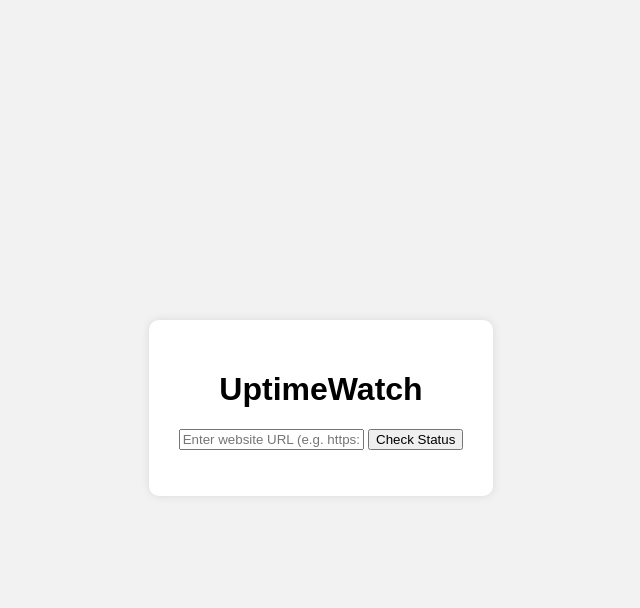
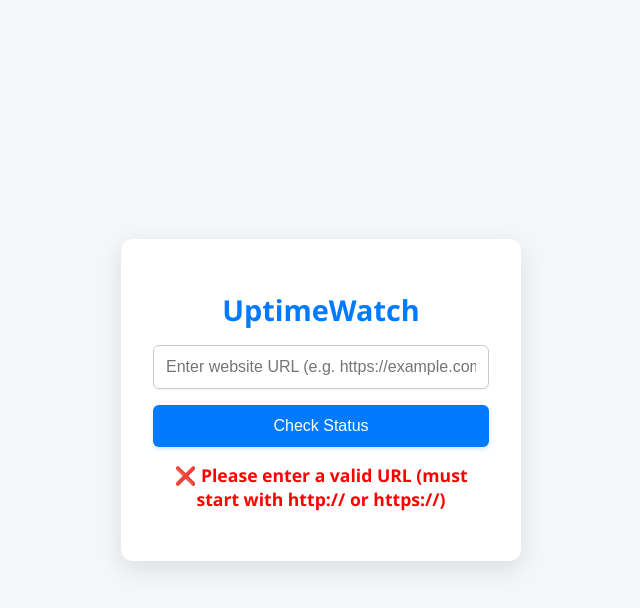
Before and after one commit to Ajanthan01/project1, a website: page frontend/index.html in a window 1280 px wide. Both pictures are taken after a click on the button "Check Status". Shown: the whole page, without its empty margins (319-959 px from the left). Drawn offline with Linux system fonts and the light colour scheme.

Commit message:
Saved changes before pulling

```diff
--- a/frontend/script.js
+++ b/frontend/script.js
@@ -1,15 +1,30 @@
-document.getElementById('checkForm').addEventListener('submit', async function(e) {
-  e.preventDefault();
+function checkStatus() {
+  const url = document.getElementById('urlInput').value.trim();
+  const result = document.getElementById('result');
 
-  const websiteURL = document.getElementById('websiteURL').value;
-  const resultDiv = document.getElementById('result');
 
-  try {
-    const response = await fetch(`http://localhost:3000/check?url=${encodeURIComponent(websiteURL)}`);
-    const data = await response.json();
+  result.className = '';
+  result.innerHTML = '';
 
-    resultDiv.innerHTML = `<p>${data.message}</p>`;
-  } catch (error) {
-    resultDiv.innerHTML = `<p style="color:red;">Error: ${error.message}</p>`;
+
+  if (!url.startsWith('http://') && !url.startsWith('https://')) {
+    result.textContent = '❌ Please enter a valid URL (must start with http:// or https://)';
+    result.classList.add('error');
+    return;
   }
-});
+
+
+  result.innerHTML = '<span class="loading">Checking status...</span>';
+  result.classList.add('loading');
+
+
+  fetch(url, { method: 'HEAD', mode: 'no-cors' })
+    .then(() => {
+      result.textContent = '✅ Website is UP!';
+      result.classList.add('success');
+    })
+    .catch(() => {
+      result.textContent = '❌ Website might be DOWN or unreachable.';
+      result.classList.add('error');
+    });
+}
--- a/frontend/style.css
+++ b/frontend/style.css
@@ -1,16 +1,123 @@
+
+* {
+  box-sizing: border-box;
+}
+
 body {
-    font-family: Arial, sans-serif;
-    background: #f2f2f2;
+  font-family: 'Segoe UI', Arial, sans-serif;
+  background-color: #f4f6f8;
+  margin: 0;
+  padding: 0;
+  height: 100vh;
   display: flex;
   justify-content: center;
   align-items: center;
-    height: 100vh;
 }
 
 .container {
+  background: #ffffff;
+  padding: 2rem;
+  border-radius: 12px;
+  box-shadow: 0 8px 24px rgba(0, 0, 0, 0.1);
   text-align: center;
-    background: white;
-    padding: 30px;
-    border-radius: 10px;
-    box-shadow: 0 0 10px rgba(0,0,0,0.1);
+  width: 90%;
+  max-width: 400px;
+  transition: transform 0.3s ease;
 }
+
+.container:hover {
+  transform: scale(1.01);
+}
+
+h1 {
+  margin-bottom: 1rem;
+  color: #007bff;
+  font-size: 1.8rem;
+}
+
+input[type="text"] {
+  width: 100%;
+  padding: 0.75rem;
+  border: 1px solid #ccc;
+  border-radius: 6px;
+  font-size: 1rem;
+  margin-bottom: 1rem;
+  transition: border-color 0.3s ease, box-shadow 0.3s ease;
+  box-shadow: 0 1px 2px rgba(0, 0, 0, 0.05);
+}
+
+input[type="text"]:focus {
+  border-color: #007bff;
+  outline: none;
+  box-shadow: 0 0 6px rgba(0, 123, 255, 0.3);
+}
+
+button {
+  width: 100%;
+  padding: 0.75rem;
+  background-color: #007bff;
+  color: white;
+  border: none;
+  border-radius: 6px;
+  font-size: 1rem;
+  cursor: pointer;
+  transition: background-color 0.3s ease, box-shadow 0.3s ease;
+  box-shadow: 0 2px 4px rgba(0, 123, 255, 0.2);
+}
+
+button:hover {
+  background-color: #0056b3;
+  box-shadow: 0 3px 6px rgba(0, 86, 179, 0.3);
+}
+
+#result {
+  margin-top: 1rem;
+  font-weight: bold;
+  font-size: 1.1rem;
+  animation: fadeIn 0.5s ease-in-out;
+}
+
+.loading {
+  font-style: italic;
+  color: gray;
+}
+
+
+.success {
+  color: green;
+}
+
+.error {
+  color: red;
+}
+
+
+@keyframes fadeIn {
+  from { opacity: 0; transform: translateY(5px); }
+  to { opacity: 1; transform: translateY(0); }
+}
+
+body.dark-mode {
+  background-color: #121212;
+}
+
+body.dark-mode .container {
+  background-color: #1e1e1e;
+  color: #f0f0f0;
+  box-shadow: 0 8px 24px rgba(0, 0, 0, 0.4);
+}
+
+body.dark-mode input,
+body.dark-mode button {
+  background-color: #2a2a2a;
+  color: #f0f0f0;
+  border-color: #444;
+}
+
+body.dark-mode input:focus {
+  border-color: #3399ff;
+}
+
+body.dark-mode button:hover {
+  background-color: #3399ff;
+}
```
Lines whose indentation alone changed are shown as unchanged.
